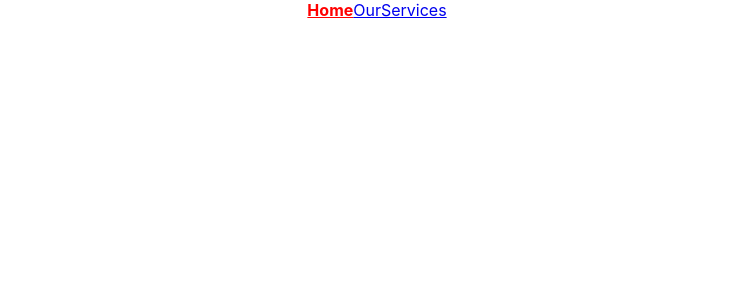
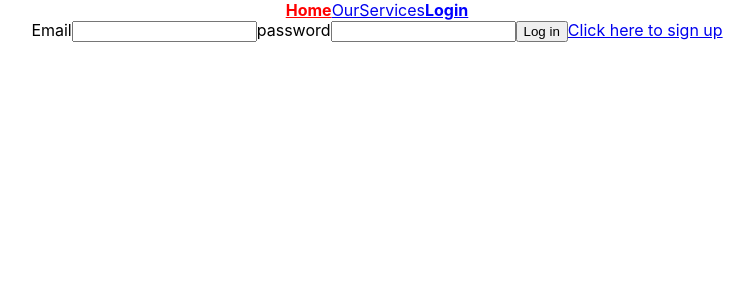
Before and after one commit to SupriyaShekar123/Connect_Happiness_Client, a React (Create React App) app: page /login in a window 1280 px wide. Shown: the top 300 px of the page, without its empty margins (263-1016 px from the left). Built offline with nearby package versions, Linux system fonts and the light colour scheme.

Commit message:
login form created

```diff
--- a/src/App.js
+++ b/src/App.js
@@ -4,6 +4,7 @@ import { Switch, Route, NavLink } from "react-router-dom";
 import "./App.css";
 import "./components/Home";
 import "./components/OurServices";
+import Login from "./pages/Login";
 
 import Home from "./components/Home";
 import OurServices from "./components/OurServices";
@@ -33,7 +34,9 @@ function App() {
             fontWeight: "bold",
             color: "blue",
           }}
-          to='/login'></NavLink>
+          to='/login'>
+          Login
+        </NavLink>
       </nav>
       <Switch>
         <Route exact path='/' component={Home} />
@@ -41,6 +44,7 @@ function App() {
         {/* <Route path='/signup' component={SignUp} />
         <Route path='/login' component={Login} /> */}
         <Route path='/ourservices' component={OurServices} />
+        <Route path='/login' component={Login} />
       </Switch>
     </div>
   );
--- a/src/pages/Login/index.js
+++ b/src/pages/Login/index.js
@@ -1,5 +1,56 @@
-import React from "react";
+import React, { useState, useEffect } from "react";
 
-export default function login() {
-  return <div></div>;
+//import { login } from "../../store/user/actions";
+//import { selectToken } from "../../store/user/selectors";
+//import { useDispatch, useSelector } from "react-redux";
+import { Link } from "react-router-dom";
+//import { Col } from "react-bootstrap";
+
+export default function SignUp() {
+  const [email, setEmail] = useState("");
+  const [password, setPassword] = useState("");
+  //const dispatch = useDispatch();
+  //const token = useSelector(selectToken);
+  //const history = useHistory();
+
+  //   useEffect(() => {
+  //     if (token !== null) {
+  //       history.push("/");
+  //     }
+  //   }, [token, history]);
+
+  function submitForm(event) {
+    console.log("hi");
+    event.preventDefault();
+
+    //dispatch(login(email, password));
+
+    setEmail("");
+    setPassword("");
+  }
+
+  return (
+    <div>
+      <form>
+        <label>Email</label>
+        <input
+          type='email'
+          value={email}
+          onChange={(event) => setEmail(event.target.value)}
+        />
+        <label>password</label>
+        <input
+          type='password'
+          value={password}
+          onChange={(event) => setPassword(event.target.value)}
+        />
+        <button type='submit' onClick={submitForm}>
+          Log in
+        </button>
+        <Link to='/signup' style={{ textAlign: "center" }}>
+          Click here to sign up
+        </Link>
+      </form>
+    </div>
+  );
 }
```
Also changed, not shown: src/pages/Signup/index.js (added).
